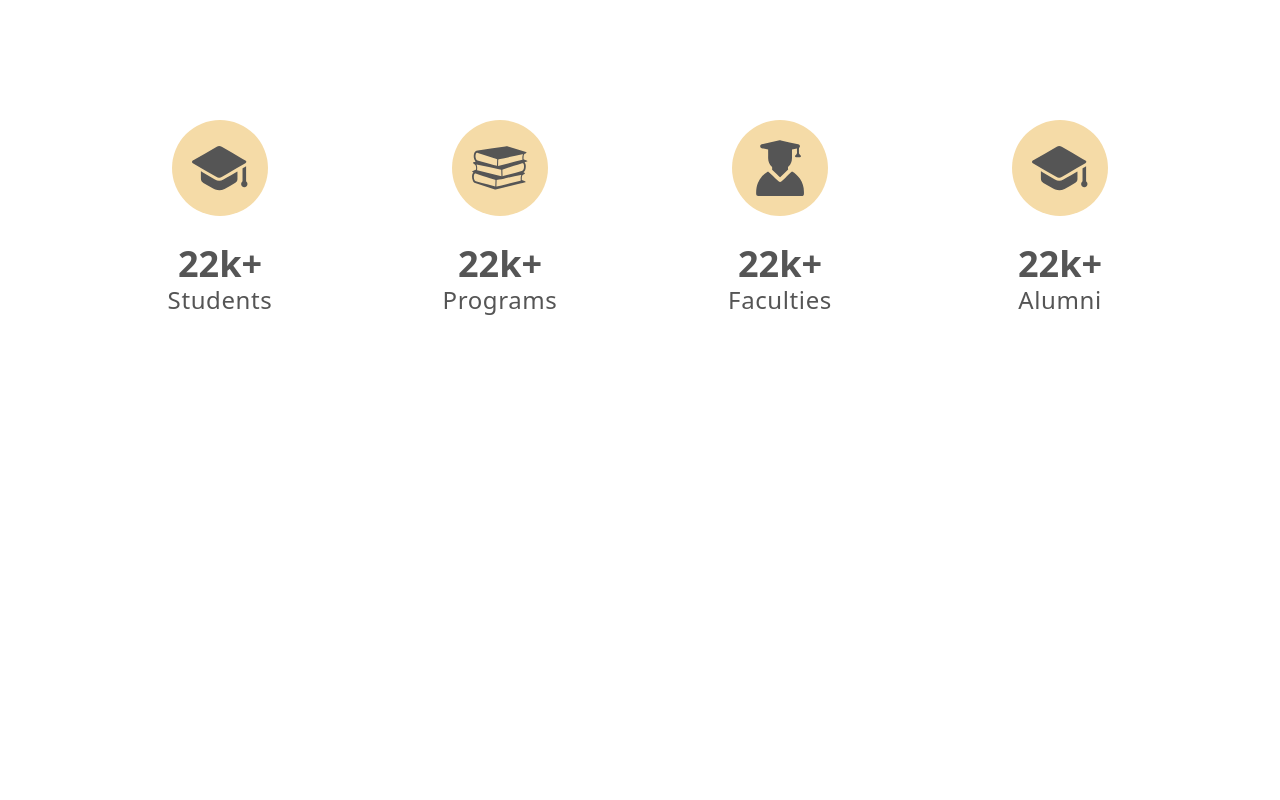
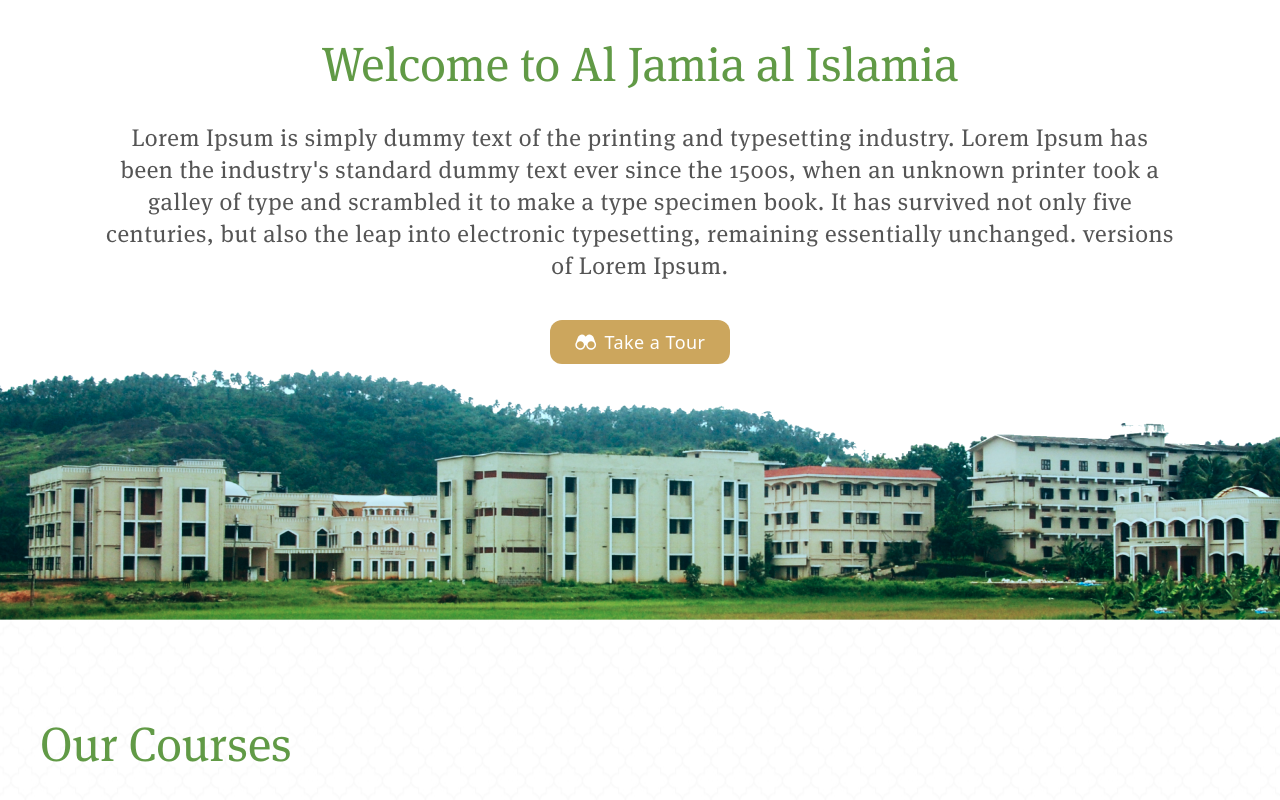
Before and after one commit to Hafeed10/MarkazulHidaya, a React (Vite) app: page / in a window 1280 px wide. Shown: the part 840-1640 px from the top of the page. Before the commit the page ends 1252 px from the top, so only its background shows below. Built offline with nearby package versions, Linux system fonts and the light colour scheme.

Commit message:
modified status and others pages

```diff
--- a/src/App.jsx
+++ b/src/App.jsx
@@ -10,8 +10,8 @@ function App() {
   return (
     <>
       <Home/>
-      {/* <About/> */}
-      {/* <Academics/> */}
+      <About/>
+      <Academics/>
       <Status/>
     </>
   )
--- a/src/Components/Status.jsx
+++ b/src/Components/Status.jsx
@@ -37,8 +37,8 @@ function Status() {
         }
     ]
   return (
-    <div className='w-full mt-5 md:mt-16 bg-white py-7 md:py-12 lg:py-14 h-auto  px-2 md:px-7 lg:px-20 '>
-      <div className='w-full h-full grid grid-cols-2 gap-y-7 md:grid-cols-4 text-[#35566f] items-center justify-center '>
+    <div className='w-full px-3 md:px-10 lg:px-10 xl:px-36 py-10 bg-white md:py-12 lg:py-14 h-auto'>
+      <div className='w-full h-full grid grid-cols-2 gap-y-4 md:grid-cols-4 items-center justify-center md:justify-between  '>
         {countitems.map((item)=>(
         <Items count={<span id={item.id}/>} img={item.img} measurement={item.measurement} name={item.name}/>
         ))}
@@ -53,16 +53,16 @@ export default Status
 
 function Items(props) {
   return (
-    <div className='flex flex-col px-3 md:px-10 lg:px-10 xl:px-36 py-10 bg-white justify-center space-y-7 w-full h-full items-center  '>
-        <div className='bg-[#F5DBA7] w-24 h-24 flex items-center justify-center rounded-full p-5'>
+    <div className='flex flex-col hover:shadow-md transition-all justify-center p-4 md:p-8 space-y-7 w-full h-full items-center  '>
+        <div className='bg-[#F5DBA7] w-20 h-20 md:w-24 md:h-24 flex items-center justify-center rounded-full p-4 md:p-5'>
             <img className='w-full h-full' src={props.img} alt="" />
         </div>
         <div className='font-sans flex flex-col justify-center  items-center text-center w-auto'>
-            <div className='font-semibold   text-4xl md:text-4xl flex items-center'>
+            <div className='font-semibold   text-2xl md:text-4xl flex items-center'>
                 <h2 className='text-[#555555] '>{props.count}</h2>
                 <h2 className='text-[#555555] '>{props.measurement}</h2>
             </div>
-            <p className='font-normal tracking-wide text-gary-700  lg:text-2xl '>{props.name}</p>
+            <p className='font-normal tracking-wide text-gary-700 text-xl lg:text-2xl '>{props.name}</p>
         </div>
     </div>
   )
```
